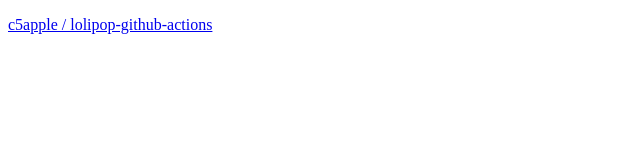
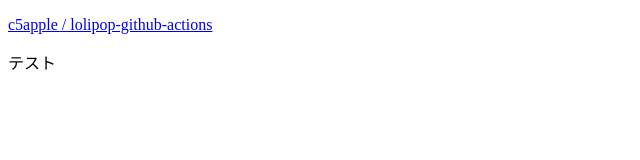
Before and after one commit to c5apple/lolipop-github-actions, a plain HTML site: page public/action.html in a window 1280 px wide. Shown: the full height of the page, 0-640 px from the left. Drawn offline with Linux system fonts and the light colour scheme.

Commit message:
テスト

```diff
--- a/public/action.html
+++ b/public/action.html
@@ -11,6 +11,9 @@
   <p>
     <a href="https://github.com/c5apple/lolipop-github-actions">c5apple / lolipop-github-actions</a>
   </p>
+  <p>
+    テスト
+  </p>
 </body>
 
 </html>
```
